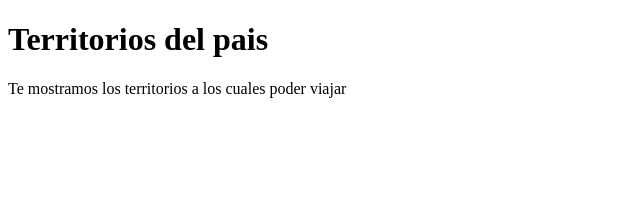
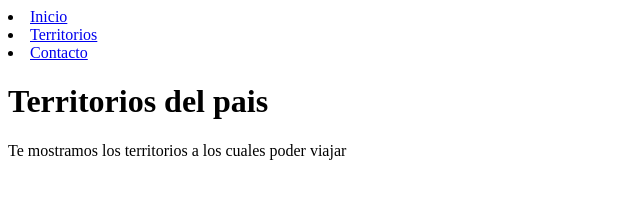
Before and after one commit to Alejandro-Bonafos/Desafios-JavaScript, a plain HTML site: page territorios.html in a window 1280 px wide. Shown: the whole page, without its empty margins (0-640 px from the left). Drawn offline with Linux system fonts and the light colour scheme.

```diff
--- a/territorios.html
+++ b/territorios.html
@@ -6,6 +6,18 @@
     <meta name="viewport" content="width=, initial-scale=1.0">
     <title>Document</title>
 </head>
+<header>
+    <li>
+        <a  href="index.html">Inicio</a>
+       </li>
+    <li>
+        <a  href="territorios.html">Territorios</a>
+       </li>
+       <li>
+        <a  href="contacto.html">Contacto</a>
+       </li>
+</header>
+
 <body>
     <h1> Territorios del pais</h1>
     <div>
```
Also changed, not shown: index.html (+13 -0 lines).
